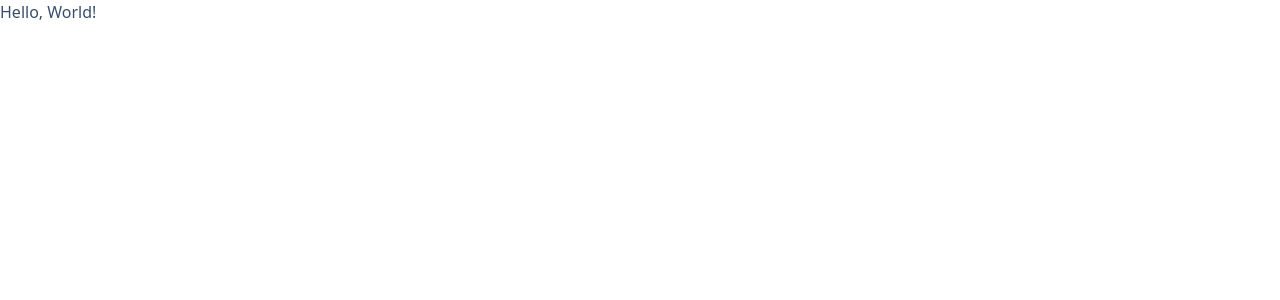
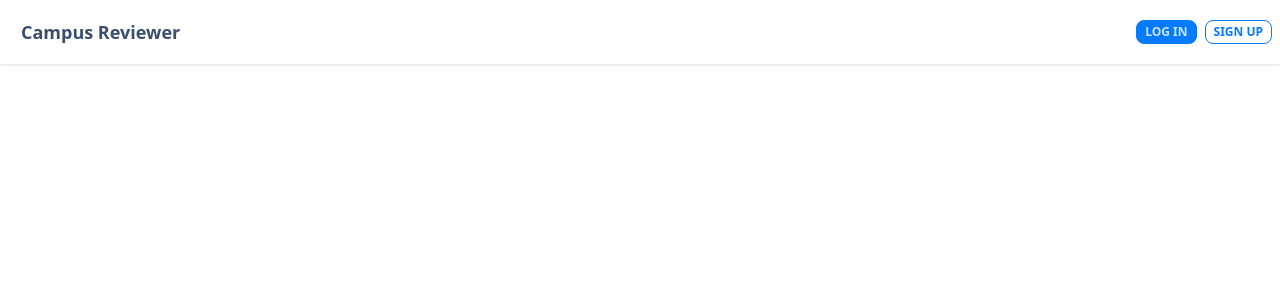
Before and after one commit to J-Obog/campus-reviewer, a React (Vite) app in the folder client/: page / in a window 1280 px wide. Shown: the top 300 px of the page. Built offline with nearby package versions, Linux system fonts and the light colour scheme.

Commit message:
Save Navbar changes.

```diff
--- a/client/src/App.tsx
+++ b/client/src/App.tsx
@@ -1,10 +1,10 @@
-import React from 'react';
+import Navbar from "./components/Navbar";
 
 const App = () => {
   return (
-    <div>
-      Hello, World!
-    </div>
+    <>
+      <Navbar />
+    </>
   );
 };
 
--- /dev/null
+++ b/client/src/components/Navbar.tsx
@@ -0,0 +1,21 @@
+import React from "react";
+
+const Navbar = () => {
+  return (
+    <div className="navbar bg-base-100 shadow">
+      <div className="flex-1">
+        <a className="btn btn-ghost btn-sm normal-case text-lg">Campus Reviewer</a>
+      </div>
+      <div className="flex-none gap-2">
+        <button className="btn btn-primary btn-xs">
+          log in
+        </button>
+        <button className="btn btn-primary btn-xs btn-outline">
+          sign up
+        </button>
+      </div>
+    </div>
+  );
+};
+
+export default Navbar;
--- a/client/tailwind.config.cjs
+++ b/client/tailwind.config.cjs
@@ -10,6 +10,6 @@ module.exports = {
   plugins: [require("daisyui")],
   daisyui: {
     themes: ["winter", "night"],
-    darkTheme: "night"
+    darkTheme: "winter"
   }
 }
```
